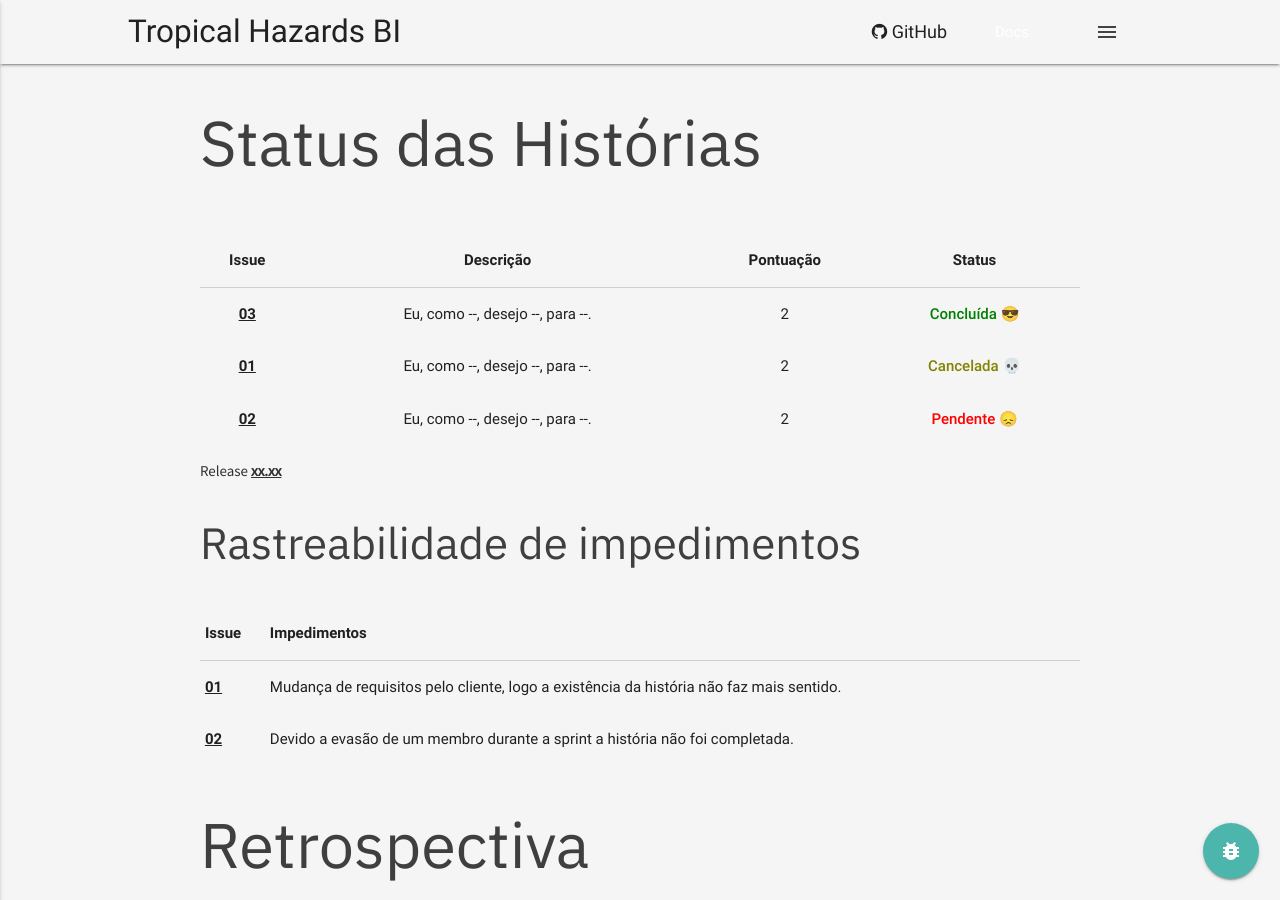
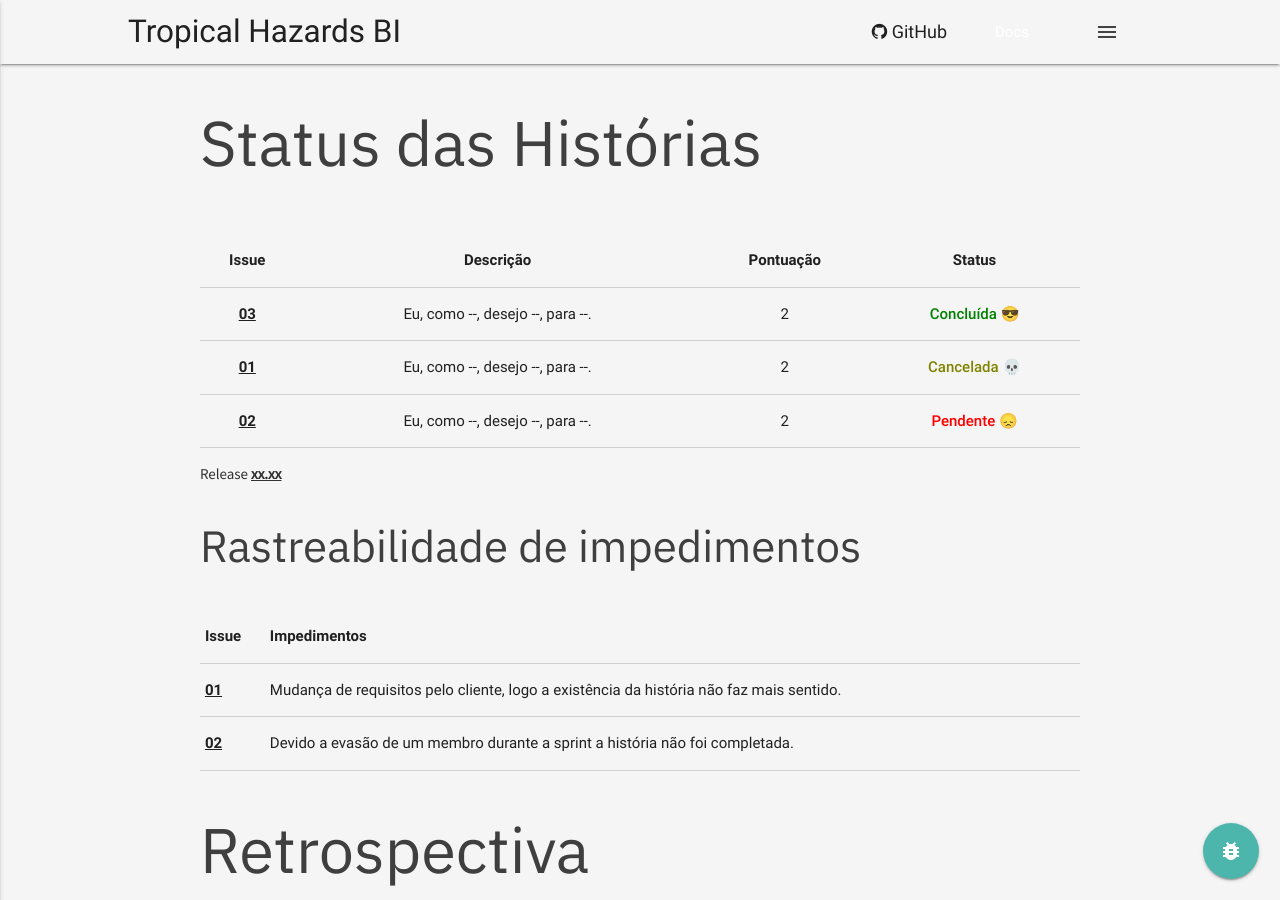
Before and after one commit to fga-eps-mds/2018.1-TropicalHazards-BI, a Jekyll site: the page built from docs/metodology/sprints/templates/sprint_review.md, in a window 1280 px wide and 900 px high. Built offline with Jekyll 4.4.1, drawn with Linux system fonts in a browser that asks for light colours; our own code applies the rules of GitHub Pages for plain Markdown files.

Commit message:
[DOC] fixed sprint templates

```diff
--- a/docs/metodology/sprints/templates/sprint_review.md
+++ b/docs/metodology/sprints/templates/sprint_review.md
@@ -1,5 +1,5 @@
 # Status das Histórias
-<table>
+<table class="responsive-table highlight bordered">
   <thead>
     <tr>
       <th style="text-align:center">Issue</th>
@@ -33,7 +33,7 @@
 **Release [xx.xx]()**
 ### Rastreabilidade de impedimentos
 
-<table>
+<table class="responsive-table highlight bordered">
   <thead>
     <tr>
       <th>Issue</th>
@@ -56,7 +56,7 @@
 Quadro de Pontos positivos, negativos e a melhorar
 
 ### Resultado dos focos de melhoria
-<table>
+<table class="responsive-table highlight bordered">
     <thead>
         <tr>
             <th>Melhoria</th>
@@ -78,7 +78,7 @@
     </thead>
 </table>
 
-<table>
+<table class="responsive-table highlight bordered">
     <thead>
         <tr>
             <td><strong>Legenda</strong></td>
@@ -108,10 +108,13 @@
 
 ## Velocity
 Gráfico velocity
+<img alt="" src="" class="responsive-img">
 
 ## Evolução de Conhecimento
 ### Gráfico Evolutivo
 Gráfico de evolução de conhecimento dos membros
+<img alt="" src="" class="responsive-img">
 
 ### Quadro de Habilidades
 Quadro de conhecimentos gerais do time
+<img alt="" src="" class="responsive-img">
```
Also changed, not shown: docs/metodology/sprints/templates/sprint_planning.md (+1 -1 lines).
